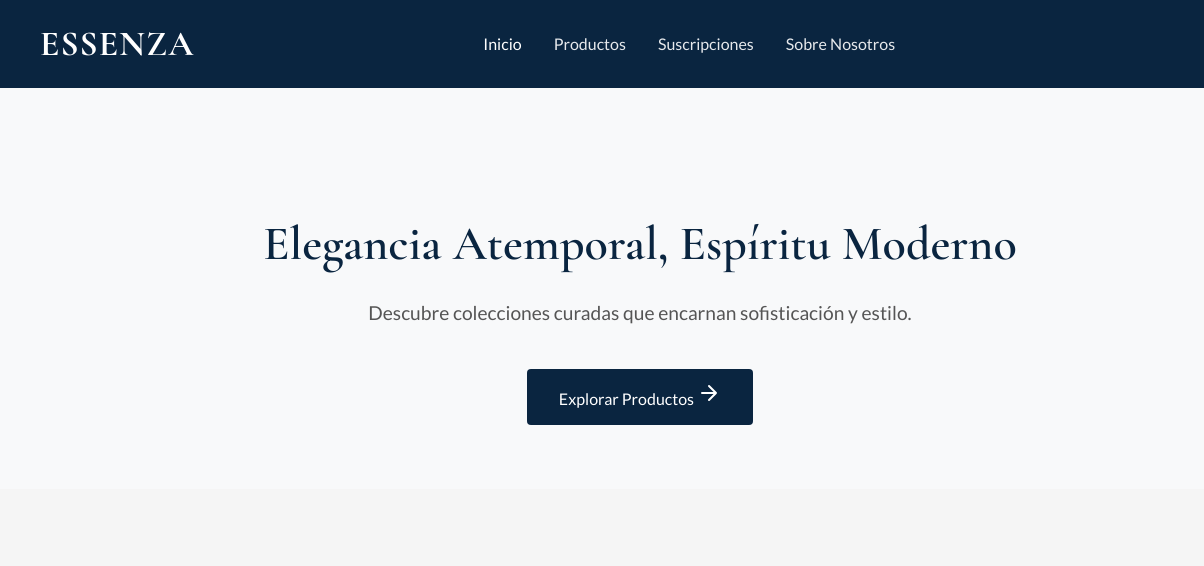
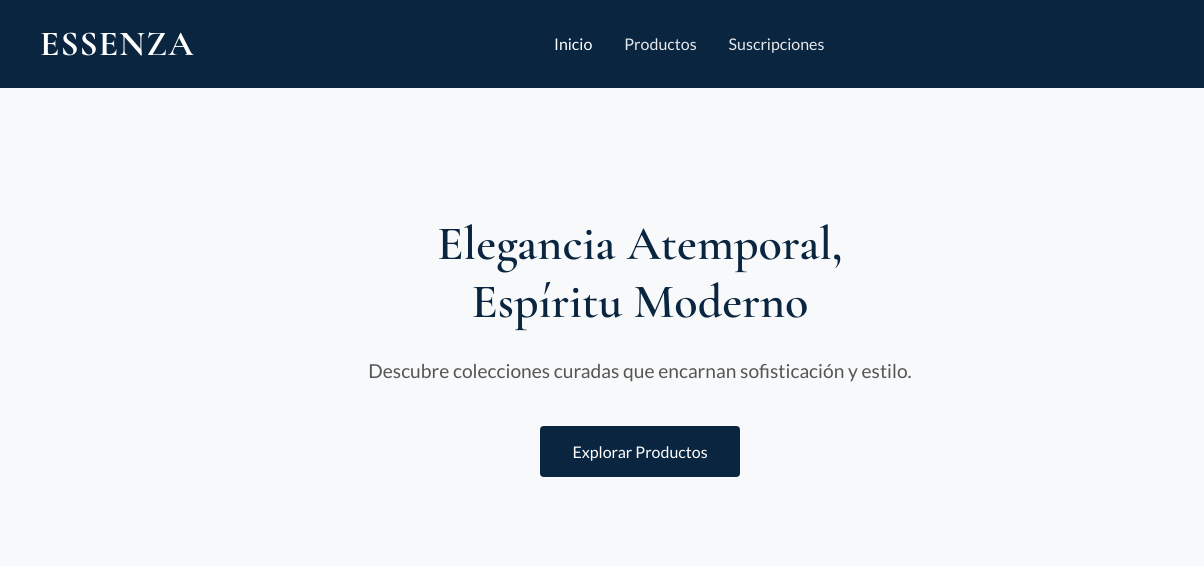
Before and after one commit to ortubia/Essenza-store, a website: page index.html in a window 1280 px wide. Shown: the top 566 px of the page, 0-1204 px from the left. Drawn offline with nearby package versions, Linux system fonts and the light colour scheme.

Commit message:
Update index.html

```diff
--- a/index.html
+++ b/index.html
@@ -15,7 +15,6 @@
       <a href="index.html" class="nav-link active">Inicio</a>
       <a href="productos.html" class="nav-link">Productos</a>
       <a href="suscripciones.html" class="nav-link">Suscripciones</a>
-      <a href="sobre-nosotros.html" class="nav-link">Sobre Nosotros</a>
     </nav>
     <div class="header-actions">
       <a href="carrito.html" class="cart-icon" aria-label="Carrito de compras">
@@ -28,6 +27,14 @@
     </div>
   </div>
 </header>
+
+<section class="hero">
+  <div class="hero-content">
+    <h1 class="hero-title">Elegancia Atemporal,<br>Espíritu Moderno</h1>
+    <p class="hero-subtitle">Descubre colecciones curadas que encarnan sofisticación y estilo.</p>
+    <a href="productos.html" class="hero-button">Explorar Productos</a>
+  </div>
+</section>
 
   <main>
     <section class="hero">
```
